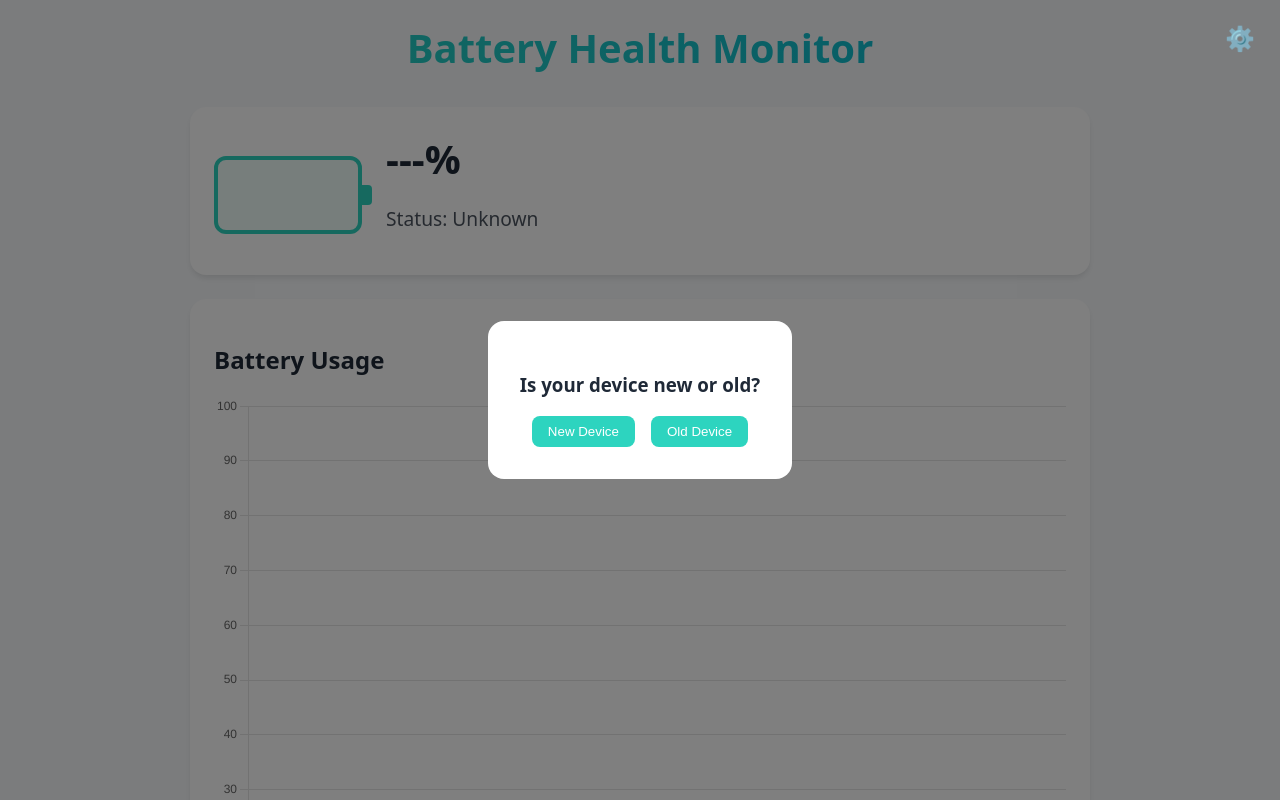
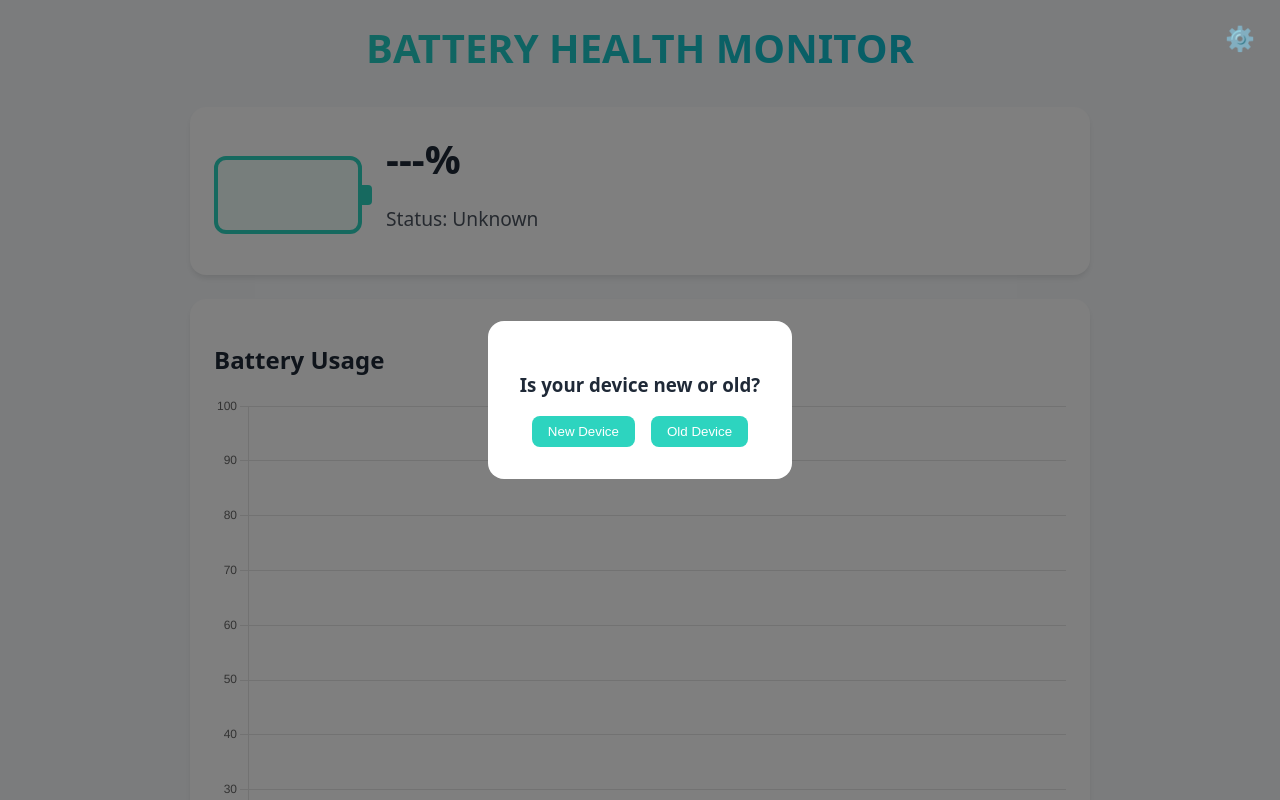
Before and after one commit to pulk17/battery-level-monitor, a plain HTML site: page index.html in a window 1280 px wide. Shown: the top 800 px of the page. Drawn offline with nearby package versions, Linux system fonts and the light colour scheme.

Commit message:
done the changes

```diff
--- a/index.html
+++ b/index.html
@@ -54,7 +54,7 @@
     <div class="container">
         <!-- Header -->
         <div class="header">
-            <h1>Battery Health Monitor</h1>
+            <h1>BATTERY HEALTH MONITOR</h1>
         </div>
 
         <!-- Battery Display Card -->
```
